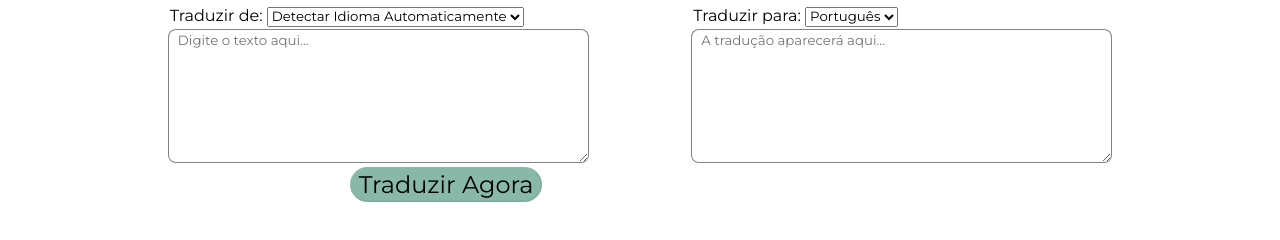
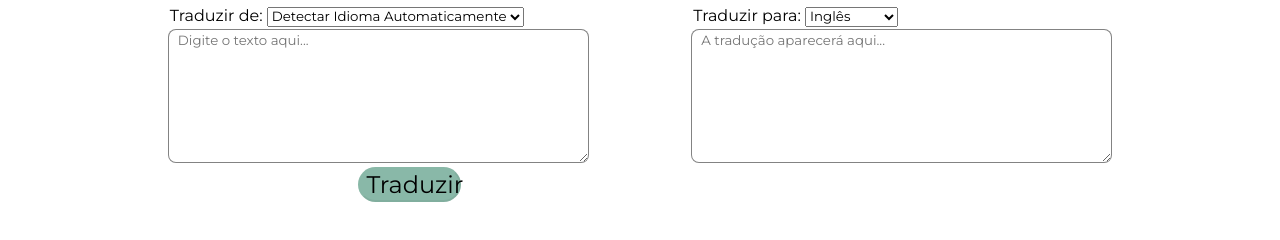
Before and after one commit to giovanafrade/tradutorcomazure, a plain HTML site: page frontend/index.html in a window 1280 px wide. Shown: the part 58-298 px from the top of the page. Drawn offline with Linux system fonts and the light colour scheme.

Commit message:
atualizações

```diff
--- a/frontend/index.html
+++ b/frontend/index.html
@@ -33,10 +33,10 @@
                 <div class="opcoes-traducao">
                     <label for="to-language">Traduzir para:</label>
                     <select id="to-language">
-                        <option value="pt">Português</option>
                         <option value="en">Inglês</option>
                         <option value="es">Espanhol</option>
                         <option value="fr">Francês</option>
+                        <option value="pt">Português</option>
                     </select>
                 </div>
                 <textarea id="translated-text" cols="50" rows="8" readonly placeholder="  A tradução aparecerá aqui..."></textarea>
@@ -45,7 +45,7 @@
 
         <p id="status-message"></p>
 
-        <button class="botao-traduzir" id="translate-btn">Traduzir Agora</button>
+        <button class="botao-traduzir" id="translate-btn">Traduzir</button>
         <br><br>
 
 
--- a/frontend/style.css
+++ b/frontend/style.css
@@ -23,10 +23,10 @@
 }
 .botao-traduzir{
     height: 20%;
-    width: 15%;
+    width: 8%;
     font-size: 3dvh;
     border-radius: 2rem;
-    margin-left: 350px;
+    margin-left: 28%;
     background-color: rgb(137, 184, 168);
     border-color: rgba(137, 184, 168, 0.115);
 }
```
